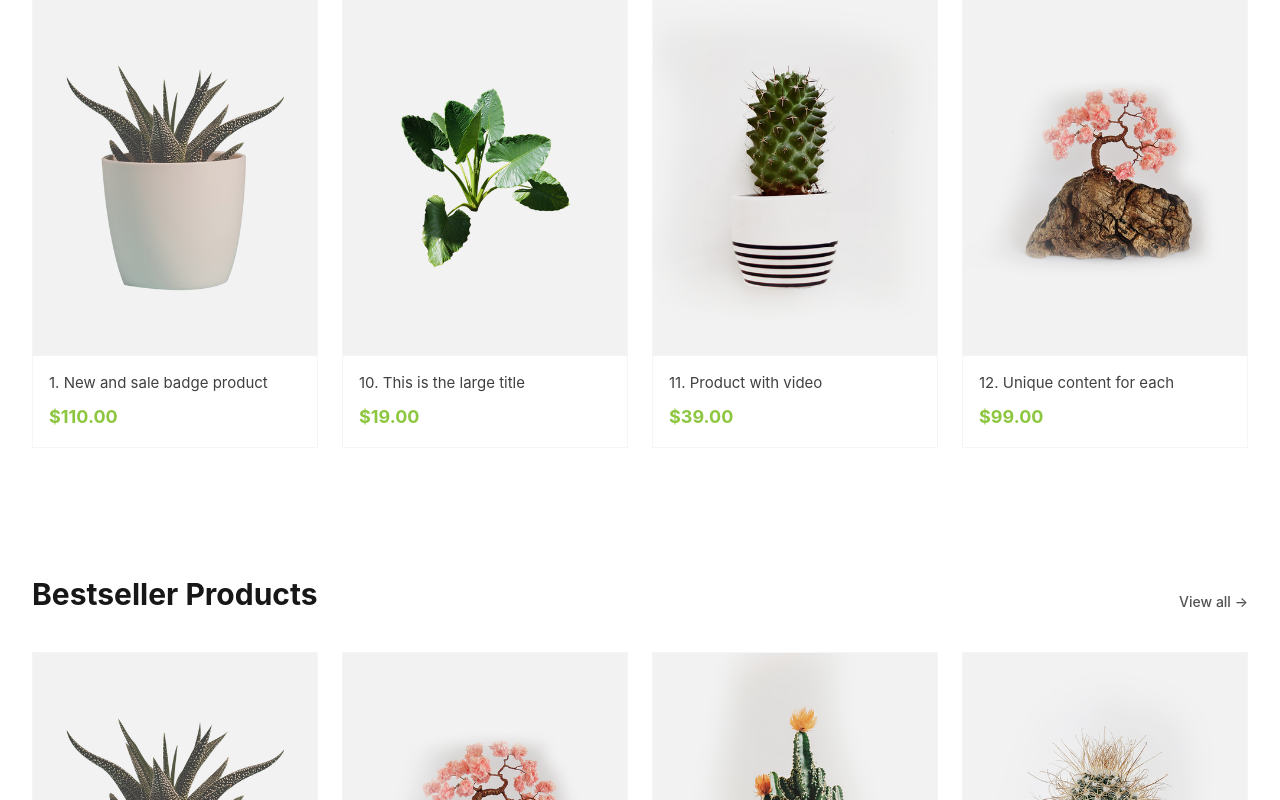
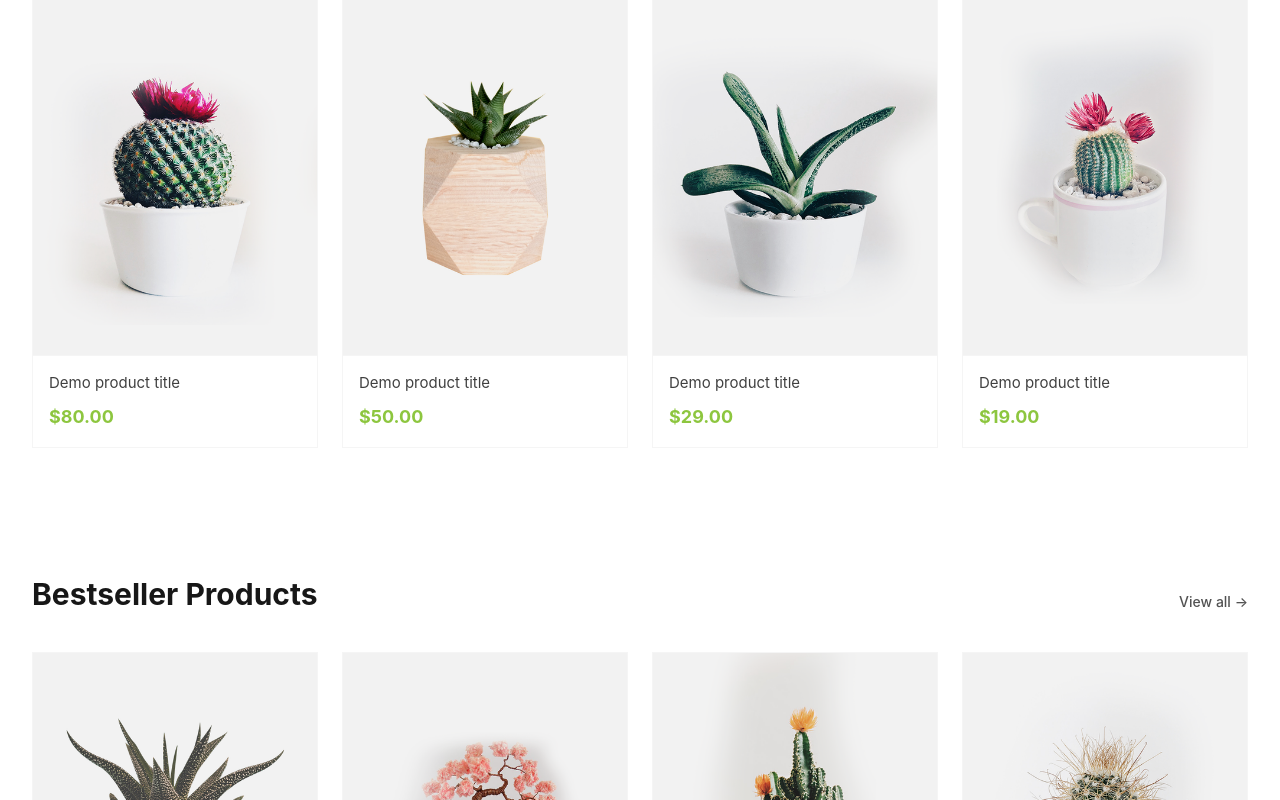
Before and after one commit to unocodedevelopers-crypto/Gover_plants, a Next.js app: page / in a window 1280 px wide. Shown: the part 1851-2651 px from the top of the page. Built offline with nearby package versions, Linux system fonts and the light colour scheme.

Commit message:
feat: implement ProductCard component and render homepage product sections

```diff
--- a/app/page.tsx
+++ b/app/page.tsx
@@ -14,12 +14,13 @@ export default function Home() {
   const bestSellers = getProductsByCollection("best-seller").slice(0, 4);
   const featured = getProductsByCollection("featured").slice(0, 4);
   const topRated = getProductsByCollection("top-rated").slice(0, 4);
-  const newProducts = getProductsByCollection("all").slice(0, 8);
+
+  // Use products further down the catalog for "Today's Deals" so they don't duplicate other sections
+  const dealsProducts = getProductsByCollection("all").slice(12, 16);
 
   return (
     <div>
       <HeroCarousel />
-
 
       {/* Featured Categories */}
       <section className="mx-auto max-w-7xl px-4 py-16 sm:px-6 lg:px-8">
@@ -109,7 +110,7 @@ export default function Home() {
           </div>
 
           <div className="grid grid-cols-2 gap-x-6 gap-y-10 sm:grid-cols-4">
-            {newProducts.slice(0, 4).map((p) => (
+            {dealsProducts.map((p) => (
               <ProductCard key={p.handle} product={p} />
             ))}
           </div>
--- a/components/ProductCard.tsx
+++ b/components/ProductCard.tsx
@@ -8,10 +8,12 @@ import { useCart } from "@/lib/cart-context";
 export default function ProductCard({ product }: { product: Product }) {
   const { addItem } = useCart();
 
-  // Get a unique secondary image for the hover state
+  // Get a unique, pseudo-random secondary image for the hover state to avoid showing the adjacent product
   const currentIndex = products.findIndex(p => p.handle === product.handle);
+  // Using a prime multiplier (11) guarantees that adjacent products on the screen
+  // get hover images that are widely separated in the catalog (11 spots apart)
   const hoverImage = currentIndex !== -1
-    ? products[(currentIndex + 1) % products.length].image
+    ? products[(currentIndex * 11 + 13) % products.length].image
     : "/images/products/demo-product-title-1.png";
 
   return (
```
